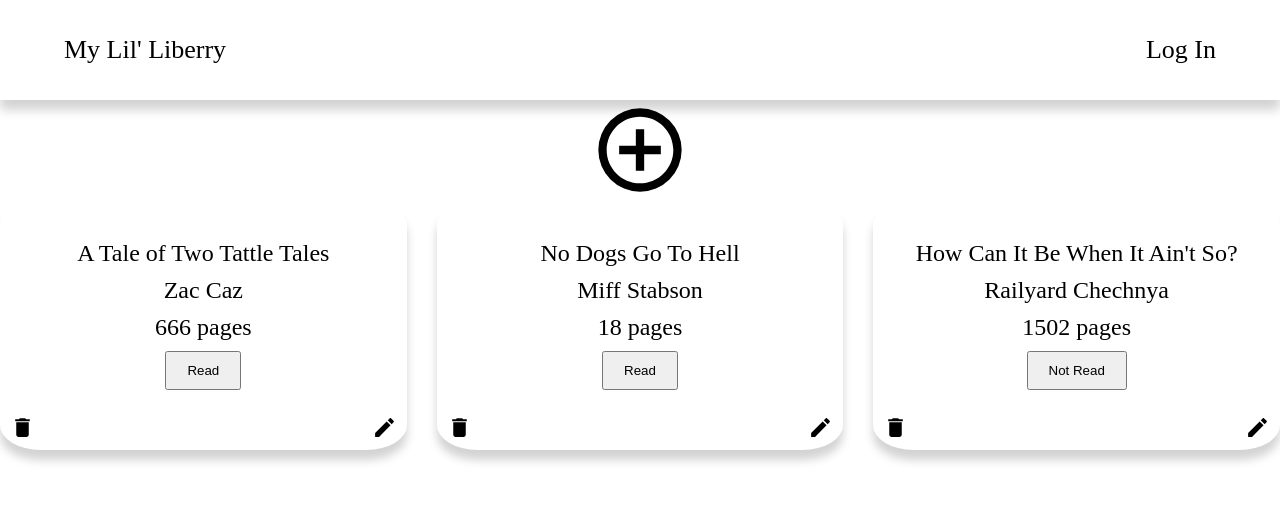
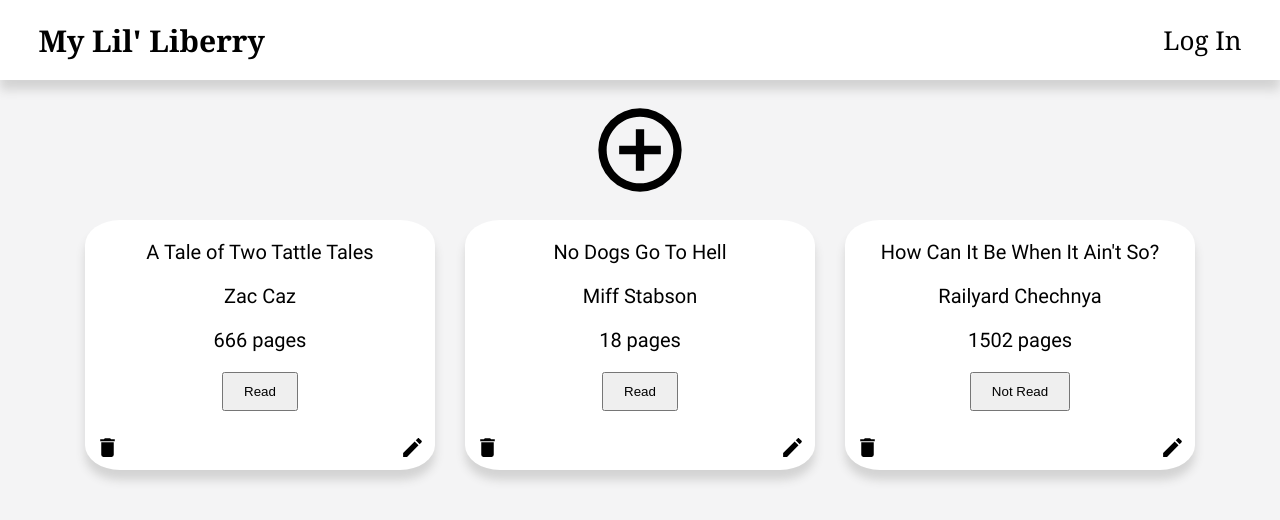
Before and after one commit to technexx/Personal-Library, a plain HTML site: page index.html in a window 1280 px wide. Drawn offline with Linux system fonts and the light colour scheme.

Commit message:
alignment fixes + centering book cards

```diff
--- a/style.css
+++ b/style.css
@@ -2,14 +2,14 @@
 *{
     padding: 0px;
     margin: 0px;
-    /* box-sizing: border-box; */
+    box-sizing: border-box;
 }
 
 .container {
     display: grid;
     height: 100vh;
     grid-template-rows: 100px 100px;
-    /* border: 2px solid red; */
+    background-color: #f4f4f5;
 }
 
 .heading {
@@ -17,18 +17,15 @@
     justify-content: space-between;
     align-items: center;
     font-size: 26px;
-    /* border: 2px solid blue; */
+    background-color: white;
+    font-family: Georgia, 'Times New Roman', Times, serif;
     box-shadow: 0px 10px 10px lightgray;
-
+    margin-bottom: 20px;
 }
 
 .add-button {
     display: flex;
     justify-content: center;
-}
-
-.add-button {
-    display: flex;
 }
 
 .add-button button {
@@ -37,18 +34,21 @@
 }
 
 .heading .title {
-    margin-left: 5vw;
+    margin-left: 3vw;
+    font-weight: bold;
+    font-size: 30px;
 }
 
 .heading .log-in {
-    margin-right: 5vw;
+    margin-right: 3vw;
 }
 
 .card-holder {
     display: grid;
-    grid-template-columns: repeat(auto-fit, minmax(250px, 1fr));
-    /* border: 3px solid green; */
+    justify-content: center;
+    grid-template-columns: repeat(auto-fit, minmax(250px, 350px));
     gap: 30px;
+    margin-top: 20px;
 }
 
 .card-holder .book {
@@ -56,12 +56,13 @@
     flex-direction: column;
     justify-content: center;
     height: 250px;
-    font-size: 24px;
+    font-size: 20px;
     text-align: center;
-    /* border: 2px solid yellow; */
     border-radius: 10%;
-    gap: 10px;
+    gap: 20px;
+    background-color: white;
     box-shadow: 0px 10px 10px lightgray;
+    font-family: "Roboto";
 
 }
 
@@ -81,7 +82,7 @@
 }
 
 .card-holder .title {
-    margin-top: 40px;
+    margin-top: 20px;
 }
 
 /*top, right, bottom, left*/
@@ -181,3 +182,8 @@
     text-decoration: none;
     font-size: 30px;
 }
+
+@font-face {
+    font-family: "Roboto";
+    src: url("./fonts/Roboto-Regular.ttf") format("woff2");
+}
```
Also changed, not shown: fonts/Roboto-Black.ttf (added), fonts/Roboto-BlackItalic.ttf (added), fonts/Roboto-Bold.ttf (added), fonts/Roboto-BoldItalic.ttf (added), fonts/Roboto-Italic.ttf (added), fonts/Roboto-Light.ttf (added), fonts/Roboto-LightItalic.ttf (added), fonts/Roboto-Medium.ttf (added), fonts/Roboto-MediumItalic.ttf (added), fonts/Roboto-Regular.ttf (added), fonts/Roboto-Thin.ttf (added), fonts/Roboto-ThinItalic.ttf (added).
